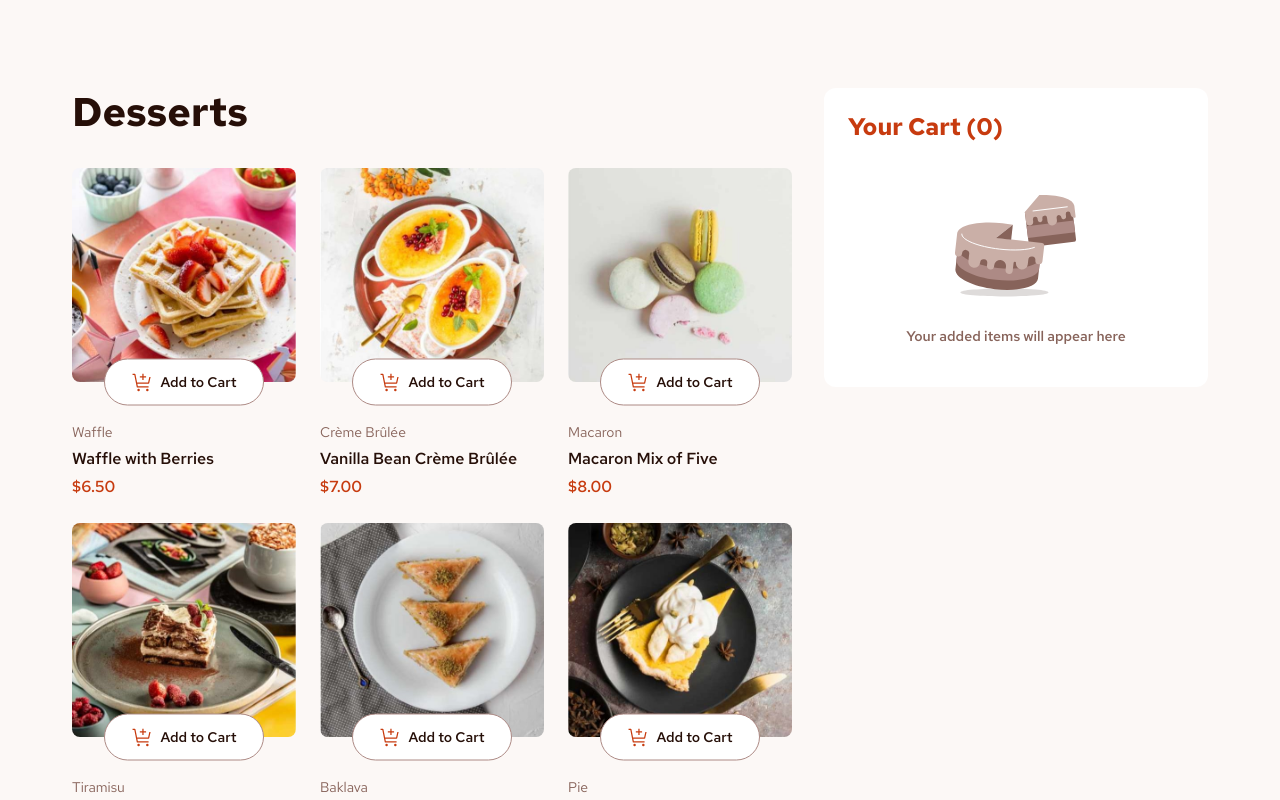
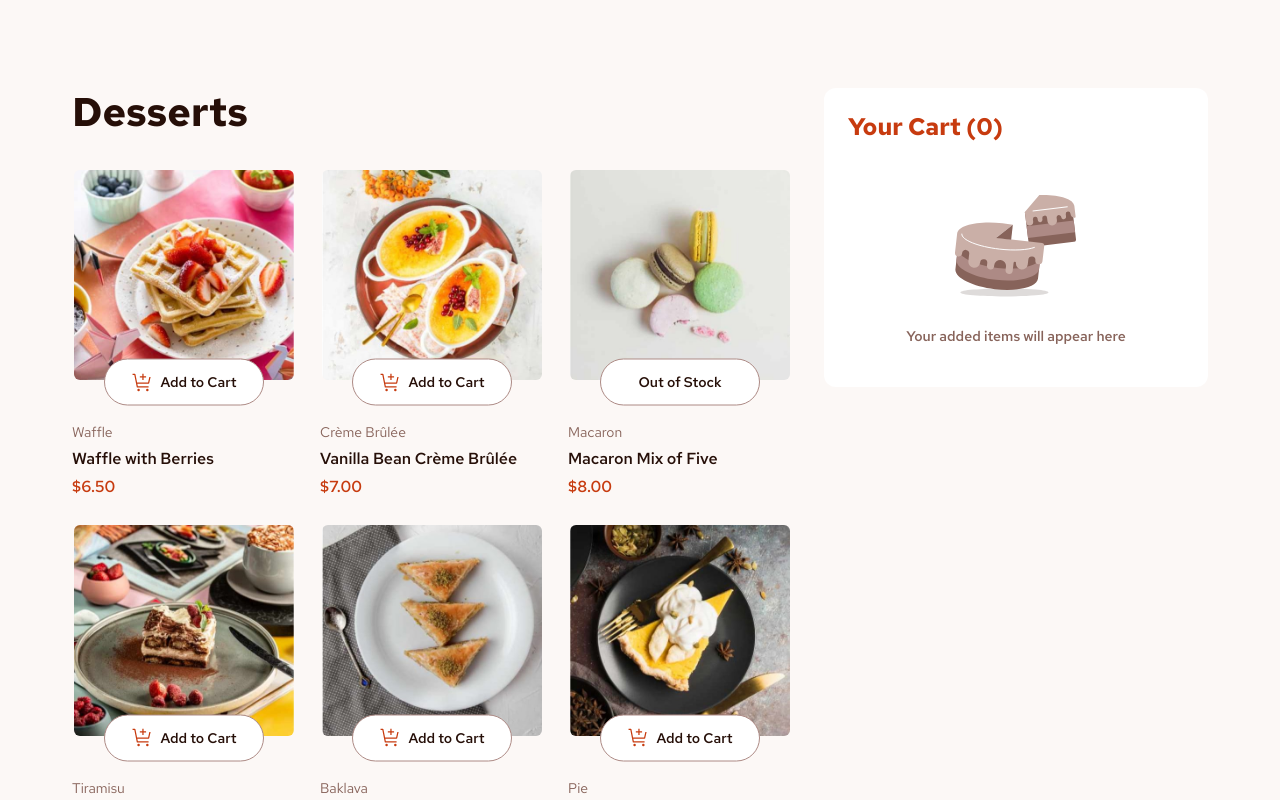
Before and after one commit to perfi-dev/product-list-with-cart, a React (Vite) app: page / in a window 1280 px wide. Shown: the top 800 px of the page. Built offline with nearby package versions, Linux system fonts and the light colour scheme.

Commit message:
feat: prevent adding out-of-stock products to cart

```diff
--- a/public/assets/data/data.json
+++ b/public/assets/data/data.json
@@ -9,7 +9,8 @@
     },
     "name": "Waffle with Berries",
     "category": "Waffle",
-    "price": 6.5
+    "price": 6.5,
+    "stock": 5
   },
   {
     "id": 2,
@@ -21,7 +22,8 @@
     },
     "name": "Vanilla Bean Crème Brûlée",
     "category": "Crème Brûlée",
-    "price": 7.0
+    "price": 7.0,
+    "stock": 5
   },
   {
     "id": 3,
@@ -33,7 +35,8 @@
     },
     "name": "Macaron Mix of Five",
     "category": "Macaron",
-    "price": 8.0
+    "price": 8.0,
+    "stock": 0
   },
   {
     "id": 4,
@@ -45,7 +48,8 @@
     },
     "name": "Classic Tiramisu",
     "category": "Tiramisu",
-    "price": 5.5
+    "price": 5.5,
+    "stock": 2
   },
   {
     "id": 5,
@@ -57,7 +61,8 @@
     },
     "name": "Pistachio Baklava",
     "category": "Baklava",
-    "price": 4.0
+    "price": 4.0,
+    "stock": 7
   },
   {
     "id": 6,
@@ -69,7 +74,8 @@
     },
     "name": "Lemon Meringue Pie",
     "category": "Pie",
-    "price": 5.0
+    "price": 5.0,
+    "stock": 5
   },
   {
     "id": 7,
@@ -81,7 +87,8 @@
     },
     "name": "Red Velvet Cake",
     "category": "Cake",
-    "price": 4.5
+    "price": 4.5,
+    "stock": 3
   },
   {
     "id": 8,
@@ -93,7 +100,8 @@
     },
     "name": "Salted Caramel Brownie",
     "category": "Brownie",
-    "price": 4.5
+    "price": 4.5,
+    "stock": 1
   },
   {
     "id": 9,
@@ -105,6 +113,7 @@
     },
     "name": "Vanilla Panna Cotta",
     "category": "Panna Cotta",
-    "price": 6.5
+    "price": 6.5,
+    "stock": 0
   }
 ]
--- a/src/App.jsx
+++ b/src/App.jsx
@@ -43,9 +43,11 @@ function App() {
   }, [cart]);
 
   function handleAddToCart(product) {
-    const inCart = cart.some((item) => item.id === product.id);
+    const cartItem = cart.find((item) => item.id === product.id);
 
-    if (inCart) {
+    if (cartItem) {
+      if (cartItem.quantity + 1 > product.stock) return;
+
       setCart((currentCart) =>
         currentCart.map((item) =>
           item.id === product.id
--- a/src/components/Product/Product.jsx
+++ b/src/components/Product/Product.jsx
@@ -8,6 +8,7 @@ function Product({
   onDecrementQuantity,
 }) {
   const productInCart = cart.find((item) => item.id === product.id);
+  const isOutOfStock = product.stock < 1;
 
   return (
     <article className={styles.product}>
@@ -15,10 +16,22 @@ function Product({
         <picture>
           <source media="(min-width: 64em)" srcSet={product.image.desktop} />
           <source media="(min-width: 48em)" srcSet={product.image.tablet} />
-          <img src={product.image.mobile} alt="" className={styles.image} />
+          <img
+            src={product.image.mobile}
+            alt=""
+            className={`${styles.image} ${isOutOfStock ? styles.imageOut : ""} ${productInCart ? styles.imageSelected : ""}`}
+          />
         </picture>
 
-        {productInCart ? (
+        {isOutOfStock ? (
+          <button
+            type="button"
+            className={`${styles.btnProduct} text-preset-4-bold`}
+            disabled
+          >
+            Out of Stock
+          </button>
+        ) : productInCart ? (
           <div className={styles.btnControls}>
             <button
               type="button"
@@ -60,7 +73,7 @@ function Product({
         ) : (
           <button
             type="button"
-            className={`${styles.btnAddToCart} text-preset-4-bold`}
+            className={`${styles.btnProduct} ${styles.btnAddToCart} text-preset-4-bold`}
             onClick={() => onAddToCart(product)}
           >
             <img
--- a/src/components/Product/Product.module.css
+++ b/src/components/Product/Product.module.css
@@ -13,6 +13,11 @@
   display: block;
   width: 100%;
   border-radius: var(--sp-100);
+  border: 2px solid transparent;
+}
+
+.imageSelected {
+  border: 2px solid var(--color-red);
 }
 
 .btnControls {
@@ -30,7 +35,6 @@
   border: none;
   border-radius: 999px;
   background-color: var(--color-red);
-  cursor: pointer;
 }
 
 .control {
@@ -44,6 +48,7 @@
   border-radius: 100%;
   background: none;
   transition: all 0.2s ease;
+  cursor: pointer;
 }
 
 .control:hover,
@@ -60,7 +65,7 @@
   color: var(--color-white);
 }
 
-.btnAddToCart {
+.btnProduct {
   display: flex;
   align-items: center;
   justify-content: center;
@@ -76,11 +81,14 @@
   border: 1px solid var(--color-rose-400);
   border-radius: 999px;
   background-color: var(--color-white);
-  cursor: pointer;
-  transition: all 0.2s ease;
 
   font-family: "Red Hat Text", sans-serif;
   color: var(--color-rose-900);
+}
+
+.btnAddToCart {
+  cursor: pointer;
+  transition: all 0.2s ease;
 }
 
 .btnAddToCart:hover,
```
Also changed, not shown: 1 other file (tests, documents, lock files or other folders).
